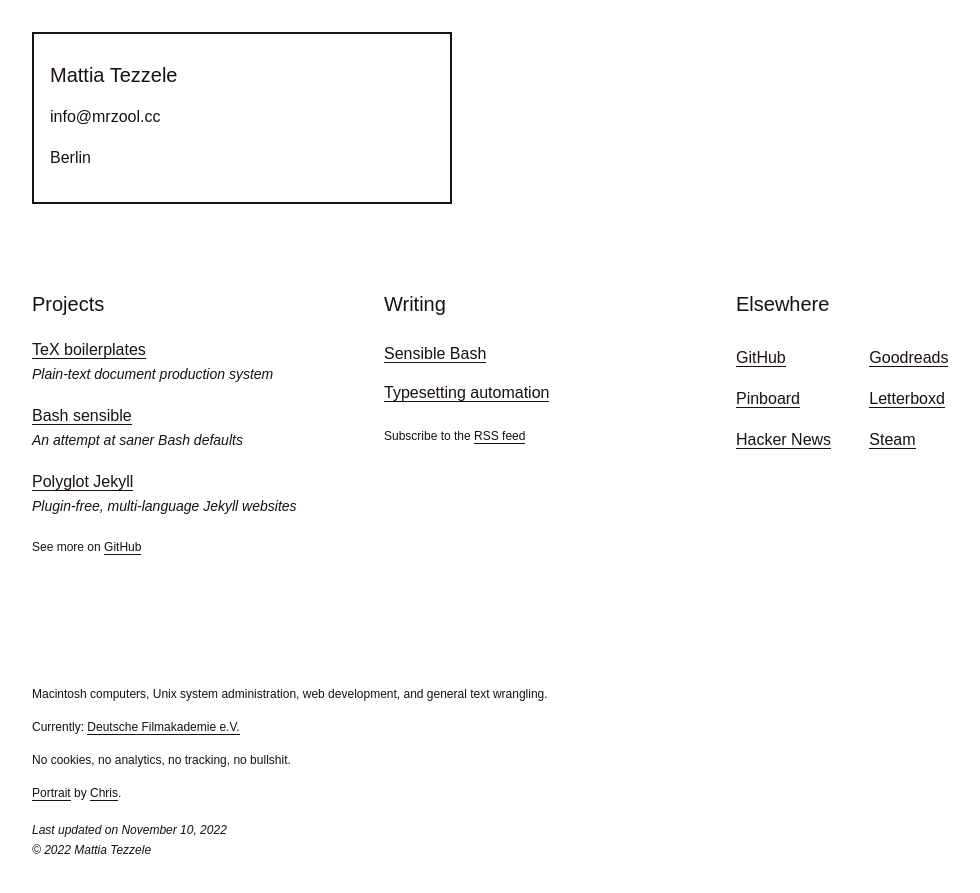
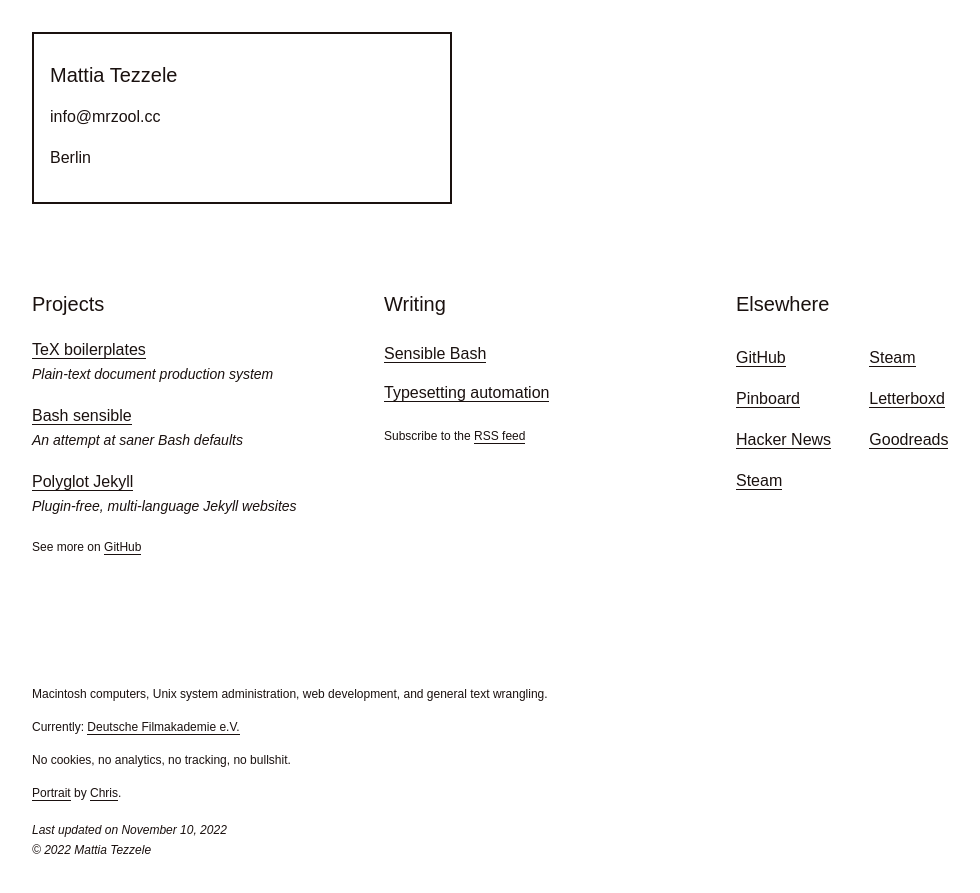
Before and after one commit to mrzool/mrzool.github.io, a Jekyll site: the page built from index.md, in a window 1280 px wide. Shown: the top 893 px of the page, without its empty margins (0-980 px from the left). Built offline with Jekyll 4.4.1, drawn with Linux system fonts in a browser that asks for light colours.

Commit message:
shuffle links around

```diff
--- a/index.md
+++ b/index.md
@@ -23,14 +23,16 @@ elsewhere:
 #  url: "http://notes.mrzool.cc"
 # - name: "Twitter"
 #  url: "https://mobile.twitter.com/mrzool_"
-- name: "Goodreads"
-  url: "http://www.goodreads.com/mrzool"
+- name: "Steam"
+  url: "https://steamcommunity.com/id/medit4tive/"
 - name: "Pinboard"
   url: "https://pinboard.in/u:zool/"
 - name: "Letterboxd"
   url: "https://letterboxd.com/mrzool/"
 - name: "Hacker News"
   url: "https://news.ycombinator.com/user?id=mrzool"
+- name: "Goodreads"
+  url: "http://www.goodreads.com/mrzool"
 # - name: "Instapaper"
 #   url: "https://www.instapaper.com/p/mrzool"
 - name: "Steam"
```
